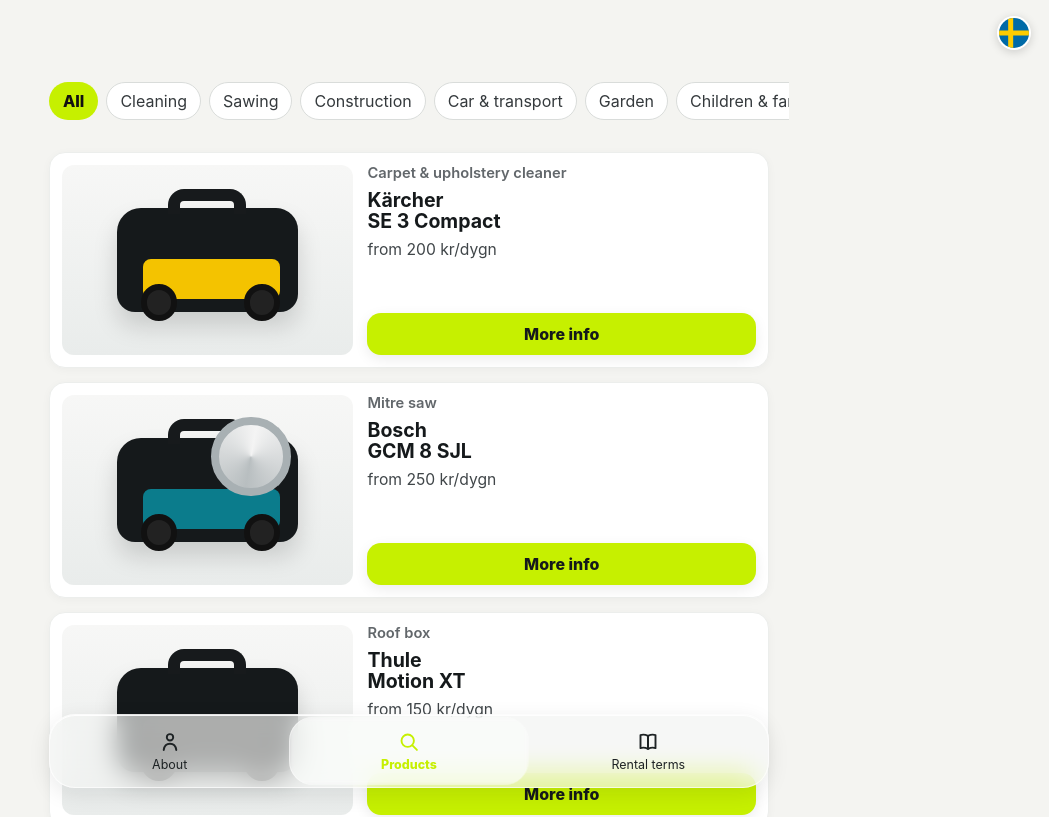
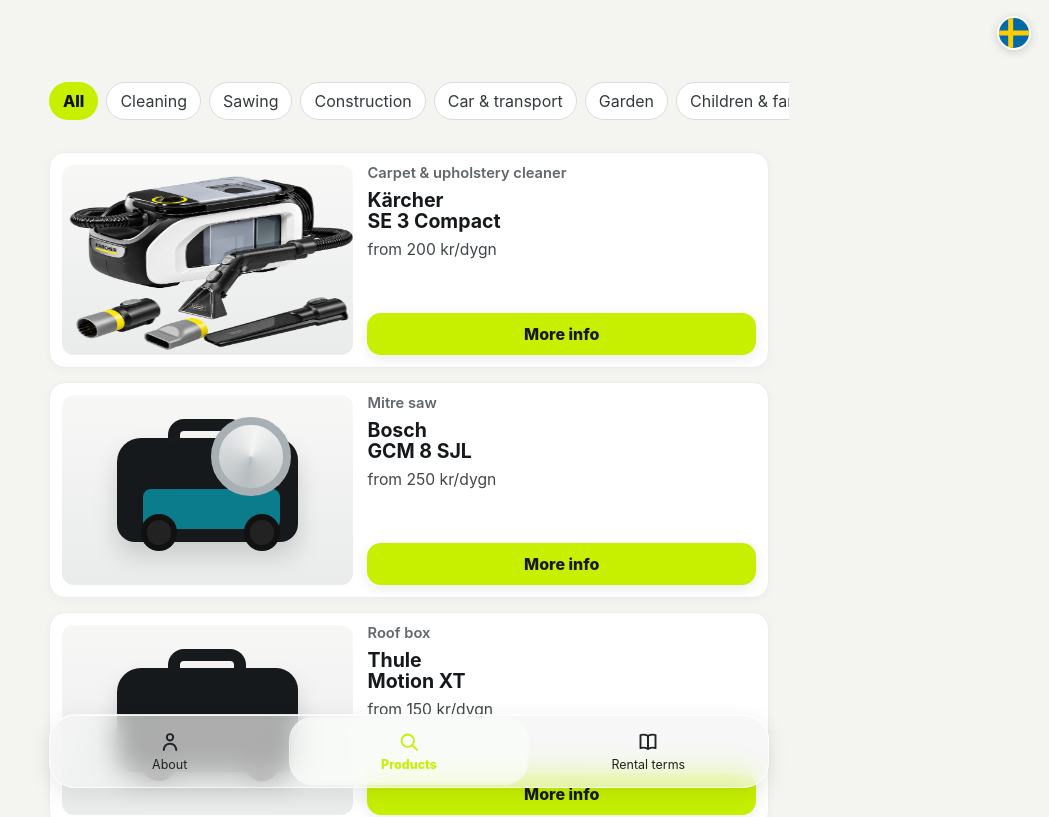
Before and after one commit to peralmkvist/hyrbart-webapp, a Next.js app in the folder hyrbart-webapp/: page /en/produkter in a window 1280 px wide. Shown: the top 817 px of the page, without its empty margins (231-1280 px from the left). Built offline with nearby package versions, Linux system fonts and the light colour scheme.

Commit message:
Update ProductVisual.tsx

```diff
--- a/hyrbart-webapp/components/ProductVisual.tsx
+++ b/hyrbart-webapp/components/ProductVisual.tsx
@@ -1,10 +1,41 @@
-export default function ProductVisual({ kind = 'cleaner', accent = '#f4c300', large = false }: { kind?: string; accent?: string; large?: boolean }) {
-  return <div className={`productVisual ${large ? 'large' : ''}`} aria-label="Produktbild placeholder">
-    <div className="machineBody" style={{ ['--machine-accent' as string]: accent }}>
-      <span className="machineTop" />
-      <span className="machineAccent" />
-      <span className="machineWheel w1" /><span className="machineWheel w2" />
-      {kind === 'saw' && <span className="sawBlade" />}
+import Image from 'next/image';
+
+export default function ProductVisual({
+  kind = 'cleaner',
+  accent = '#f4c300',
+  large = false,
+  imageSrc,
+  imageAlt = 'Produktbild',
+}: {
+  kind?: string;
+  accent?: string;
+  large?: boolean;
+  imageSrc?: string;
+  imageAlt?: string;
+}) {
+  if (imageSrc) {
+    return (
+      <div className={`productVisual productPhotoVisual ${large ? 'large' : ''}`}>
+        <Image
+          src={imageSrc}
+          alt={imageAlt}
+          fill
+          sizes={large ? '(max-width: 760px) 90vw, 680px' : '(max-width: 760px) 38vw, 280px'}
+          className="productPhoto"
+          priority={large}
+        />
+      </div>
+    );
+  }
+
+  return (
+    <div className={`productVisual ${large ? 'large' : ''}`} aria-label="Produktbild placeholder">
+      <div className="machineBody" style={{ ['--machine-accent' as string]: accent }}>
+        <span className="machineTop" />
+        <span className="machineAccent" />
+        <span className="machineWheel w1" /><span className="machineWheel w2" />
+        {kind === 'saw' && <span className="sawBlade" />}
+      </div>
     </div>
-  </div>;
+  );
 }
```
